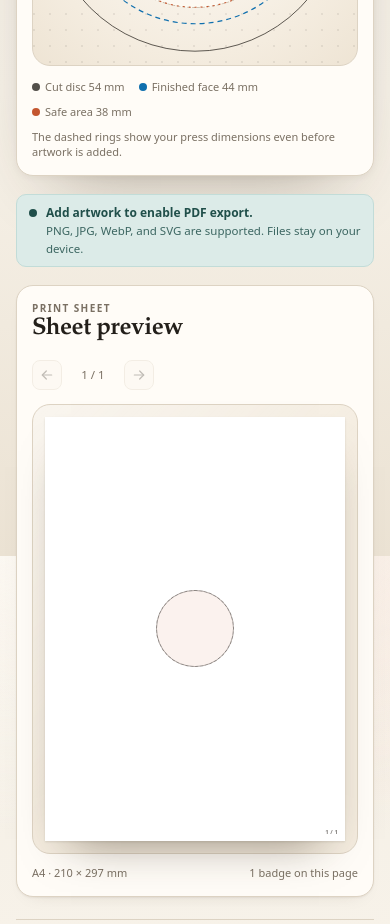
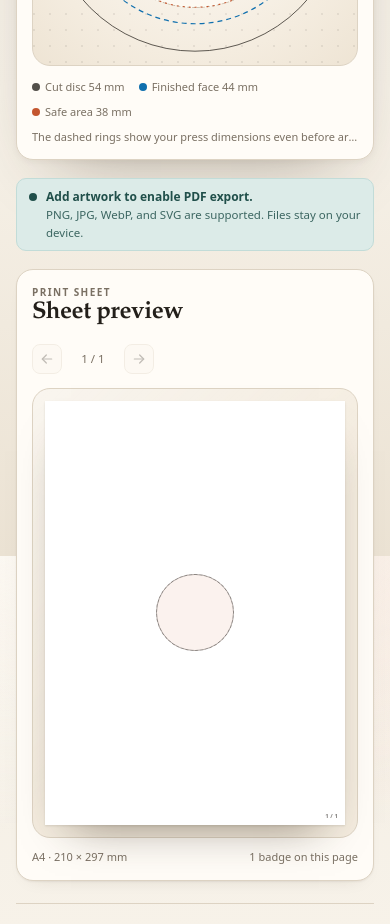
Before and after one commit to cpmacatangay/pin-badge, a React (Vite) app: page / in a window 390 px wide. Shown: the part 2820-3744 px from the top of the page. Built offline with nearby package versions, Linux system fonts and the light colour scheme.

Commit message:
Keep badge preview note on one line

```diff
--- a/src/styles/app.css
+++ b/src/styles/app.css
@@ -987,11 +987,13 @@ input[type="color"] {
 }
 
 .preview-note {
-  max-width: 280px;
+  max-width: none;
+  flex: none;
   color: var(--muted);
   font-size: 11px;
   line-height: 1.45;
   text-align: right;
+  white-space: nowrap;
 }
 
 /* ---------- Warnings ---------- */
@@ -1293,8 +1295,10 @@ input[type="color"] {
   }
 
   .preview-note {
-    max-width: none;
+    max-width: 100%;
+    overflow: hidden;
     text-align: left;
+    text-overflow: ellipsis;
   }
 
   .field-row,
```
